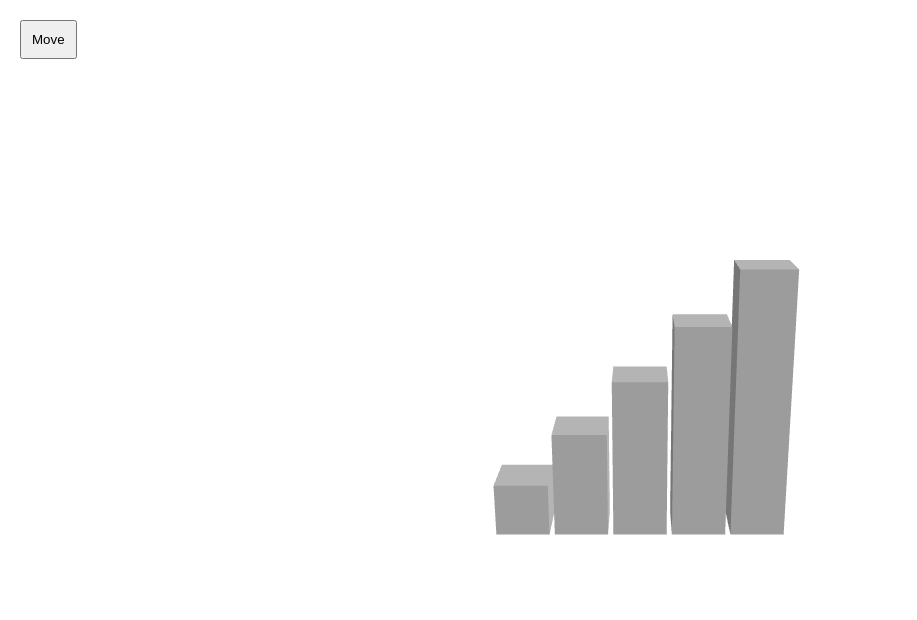
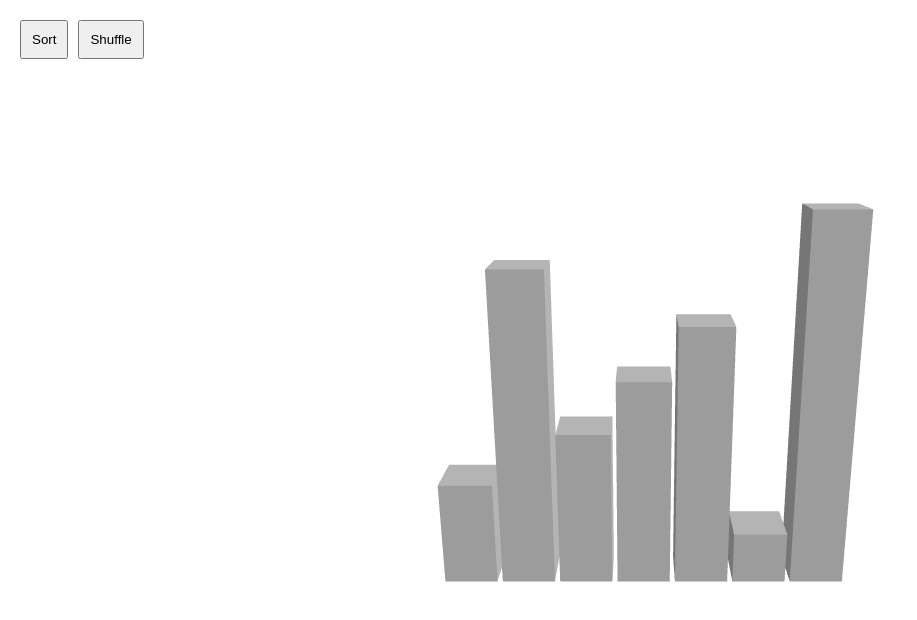
Before and after one commit to Lumethra/sorting-algs, a Next.js app: page / in a window 1280 px wide. Shown: the top 620 px of the page, without its empty margins (0-917 px from the left). Built offline with nearby package versions, Linux system fonts and the light colour scheme.

Commit message:
working shuffle

```diff
--- a/src/components/Scene.tsx
+++ b/src/components/Scene.tsx
@@ -9,6 +9,20 @@ import { OrbitControls } from "@react-three/drei"
 interface IBoxProps {
     position: number;
     scale: number;
+}
+
+
+export default function Scene() {
+    const [numbers, setNumbers] = useState([2, 6, 3, 4, 5, 1, 7])
+
+    const sort = () => {
+        setNumbers([1, 2, 3, 4, 5, 6]);
+    }
+
+    const shuffle = () => {
+        setNumbers(numbers.map(() => Math.floor((Math.random() * 7 + 1) * 100) / 100));
+
+        // console.log(Math.floor((Math.random() * 8 + 1) * 100) / 100)
     }
 
     function Box({ position, scale }: IBoxProps) {
@@ -35,17 +49,11 @@ function Box({ position, scale }: IBoxProps) {
         )
     }
 
-export default function Scene() {
-    const [boxPos, setBoxPos] = useState(4.4)
-
-    const move = () => {
-        setBoxPos((boxPos + 1.1) % 5.5)
-    }
-
     return (
         <div style={{ width: "100vw", height: "100vh" }}>
             <div style={{ position: "absolute", top: 20, left: 20, zIndex: 10, display: "flex", gap: "10px" }}>
-                <button onClick={move} style={{ padding: "10px", cursor: "pointer" }}>Move</button>
+                <button onClick={sort} style={{ padding: "10px", cursor: "pointer" }}>Sort</button>
+                <button onClick={shuffle} style={{ padding: "10px", cursor: "pointer" }}>Shuffle</button>
             </div>
 
             <Canvas
@@ -55,12 +63,12 @@ export default function Scene() {
             >
                 <ambientLight intensity={0.5} />
                 <directionalLight position={[10, 10, 5]} intensity={1} castShadow />
-                <group position={[-2.2, -2.5, 0]}>
-                    <Box position={0} scale={1} />
-                    <Box position={1.1} scale={2} />
-                    <Box position={2.2} scale={3} />
-                    <Box position={3.3} scale={4} />
-                    <Box position={boxPos} scale={5} />
+                <group position={[-(numbers.length / 2 - 0.27), -(numbers.length / 2), 0]}>
+                    {numbers.map((value, index) => {
+                        return (
+                            <Box key={index} position={(index * 1.1)} scale={value} />
+                        )
+                    })}
                 </group>
             </Canvas>
         </div>
```
Lines whose indentation alone changed are shown as unchanged.
